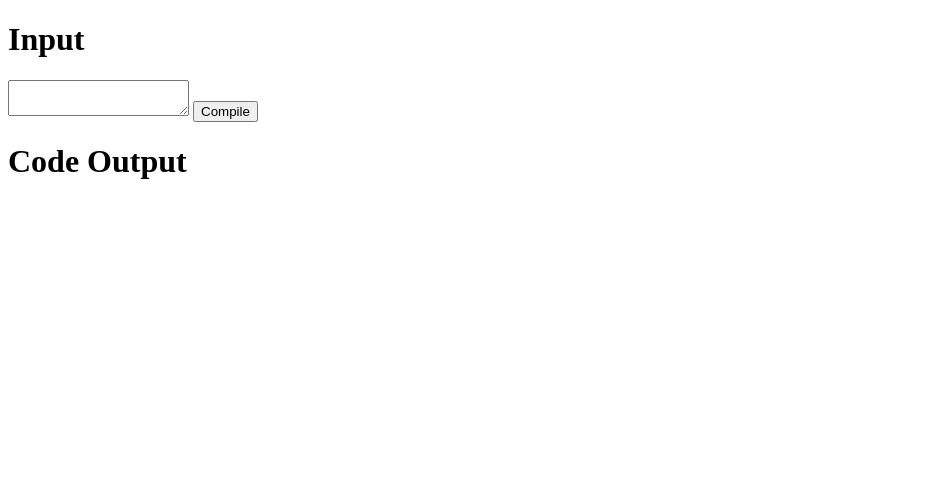
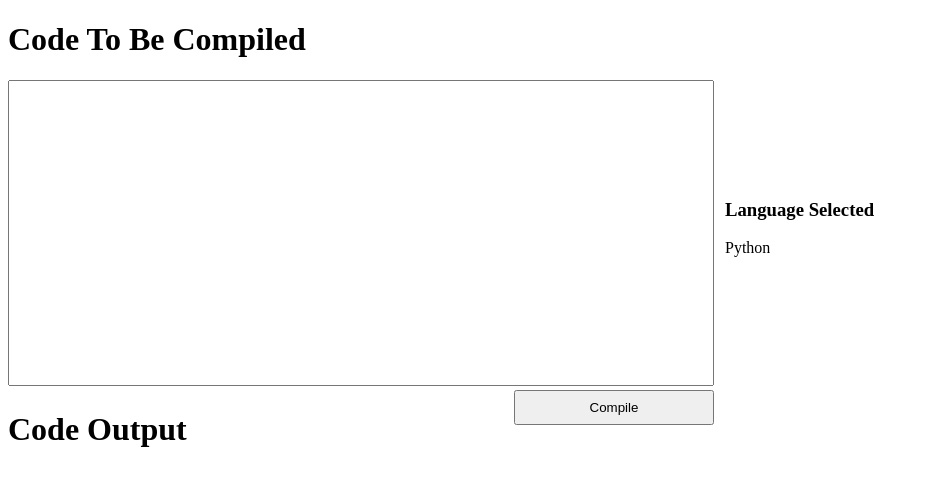
Before and after one commit to Timeonas/SoftDev-Compiler, a plain HTML site: page public/index.html in a window 1280 px wide. Shown: the whole page, without its empty margins (0-928 px from the left). Drawn offline with Linux system fonts and the light colour scheme.

Commit message:
Updated the size of the textarea, included elements in divs, position and size of the compile button is improved and implemented the skeleton of the language selector

```diff
--- a/public/API-Handler.js
+++ b/public/API-Handler.js
@@ -11,7 +11,7 @@ function build() {
         method: 'POST',
         headers: {
             'content-type': 'application/x-www-form-urlencoded',
-            'X-RapidAPI-Key': '7f5ebdc991msh779918a8b5d23a9p10d434jsne9e7e4a1586e',
+            'X-RapidAPI-Key': '',
             'X-RapidAPI-Host': 'codex7.p.rapidapi.com'
         },
         body: encodedParams
--- a/public/index.html
+++ b/public/index.html
@@ -6,9 +6,15 @@
 </head>
 <script src="API-Handler.js"></script>
 <body>
-<H1>Input</H1>
-<label for="code"><textarea id="code"></textarea></label>
-<button onclick="build()">Compile</button>
+<H1>Code To Be Compiled</H1>
+<label for="code"><textarea id="code" style="width: 700px; height: 300px; resize: none;"></textarea></label>
+<div style="position: absolute; left: 514px;">
+    <button onclick="build()" style="height: 35px; width: 200px;">Compile</button>
+</div>
+<div id="languageSelector" style="position:absolute; left: 725px; top: 180px;">
+<H3>Language Selected</H3>
+    <p id="Language">Python</p>
+</div>
 <H1>Code Output</H1>
 <p style="white-space: pre-line;" id='output'></p>
 </body>
```
